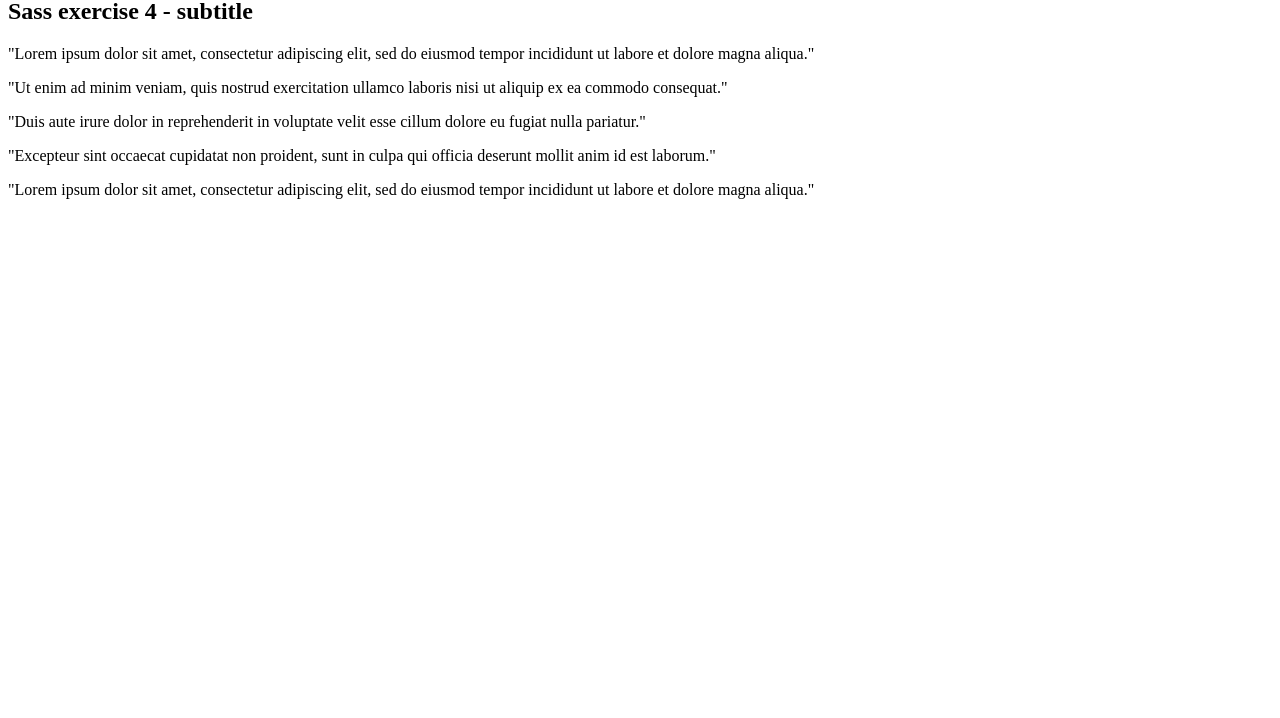
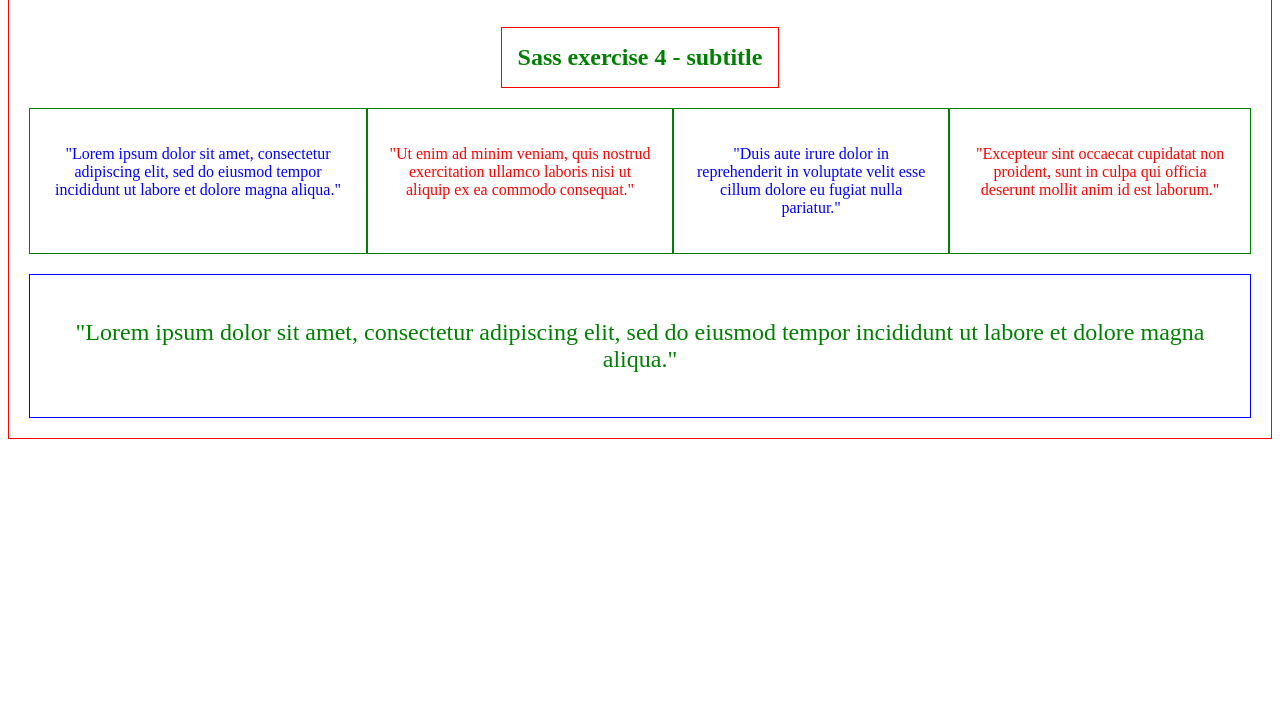
Before and after one commit to metehandoenmez/Sass-Exercises, a plain HTML site: page Ex4 Selectors Extend/index.html in a window 1280 px wide. Shown: the part 82-800 px from the top of the page. Drawn offline with nearby package versions, Linux system fonts and the light colour scheme; files that its build step writes are made by us from their sources.

Commit message:
changed and completed exercise 4

```diff
--- /dev/null
+++ b/Ex4 Selectors Extend/functions.scss
@@ -0,0 +1,3 @@
+@function rem($px, $default: 16) {
+    @return calc($px / $default)*1rem;
+  }
--- a/Ex4 Selectors Extend/index.html
+++ b/Ex4 Selectors Extend/index.html
@@ -2,28 +2,28 @@
 <html>
     <head>
         <title>Sass exercise 4 - selectors and extend method</title>
-        <link rel="stylesheet" href="./style.css">
+        <link rel="stylesheet" href="style.css">
     </head>
     <body>
-        <div>
-            <h1>Sass exercise 4 - selectors and extend method</h1>
-            <h2>Sass exercise 4 - subtitle</h2>
+        <div class="exercise">
+            <h1 class="exercise-title">Sass exercise 4 - selectors and extend method</h1>
+            <div class="div0"><h2 class="exercise-subtitle">Sass exercise 4 - subtitle</h2></div>
             <section>
-                <article>
+                <article id="div1">
                     <p>"Lorem ipsum dolor sit amet, consectetur adipiscing elit, sed do eiusmod tempor incididunt ut labore et dolore magna aliqua."</p>
                 </article>
-                <article>
+                <article id="div2">
                     <p>"Ut enim ad minim veniam, quis nostrud exercitation ullamco laboris nisi ut aliquip ex ea commodo consequat."</p>
                 </article>
-                <article>
+                <article id="div3">
                     <p>"Duis aute irure dolor in reprehenderit in voluptate velit esse cillum dolore eu fugiat nulla pariatur."</p>
                 </article>
-                <article>
+                <article id="div4">
                     <p>"Excepteur sint occaecat cupidatat non proident, sunt in culpa qui officia deserunt mollit anim id est laborum."</p>
                 </article>
             </section>
             <section>
-                <article>
+                <article id="div5">
                     <p>"Lorem ipsum dolor sit amet, consectetur adipiscing elit, sed do eiusmod tempor incididunt ut labore et dolore magna aliqua."</p>
                 </article>
             </section>
--- a/Ex4 Selectors Extend/style.scss
+++ b/Ex4 Selectors Extend/style.scss
@@ -0,0 +1,72 @@
+@use "variables.scss";
+@use "functions" as f;
+
+$color_red: variables.$color-primary;
+$color_blue: variables.$color-secondary;
+$color_green: variables.$color-tertiary;
+$default_size: variables.$default-font-size;
+$default: variables.$default;
+
+@mixin article-style($color, $bordercolor, $fontsize ) {
+    color: $color;
+    border: f.rem(1, $default) solid $bordercolor;
+    font-size: $fontsize;
+    padding: f.rem(20, $default);
+    text-align: center;
+}
+
+%text {
+    color: $color_green;
+    text-align: center;
+    text-decoration: underline;
+    text-decoration-color: $color_blue ;
+    text-underline-offset: f.rem(10, $default);
+    text-decoration-thickness: f.rem(1, $default);
+}
+
+.exercise {
+border: f.rem(1, $default) solid $color_red;
+
+    &-title {
+        @extend %text;
+
+    }
+    &-subtitle {
+        @extend %text;
+        padding: $default_size;
+        border: f.rem(1, $default) solid $color_red;
+        text-decoration: none;
+        margin-bottom: 0px;
+     }
+
+    .div0 {
+        display: flex;
+        justify-content: center;
+    }
+
+    section {
+        display: flex;
+        padding: f.rem(20, $default);
+    }
+
+    section:nth-of-type(2) {
+        padding-top: f.rem(0, $default);
+    }
+
+    #div1 {
+        @include article-style($color_blue, $color_green, $default-size)
+    }
+    #div2 {
+        @include article-style($color_red, $color_green, $default-size)
+    }
+    #div3 {
+        @include article-style($color_blue, $color_green, $default-size)
+    }
+    #div4 {
+        @include article-style($color_red, $color_green, $default-size)
+    }
+    #div5 {
+        flex:1;
+        @include article-style($color_green, $color_blue, f.rem(24, $default))
+    }
+}
--- /dev/null
+++ b/Ex4 Selectors Extend/variables.scss
@@ -0,0 +1,5 @@
+$color-primary: red;
+$color-secondary: blue;
+$color-tertiary: green;
+$default-font-size: 1rem;
+$default: 16;
```
Also changed, not shown: Ex4 Selectors Extend/functions.css (added), Ex4 Selectors Extend/style.css (added), Ex4 Selectors Extend/variables.css (added), 3 other files.
